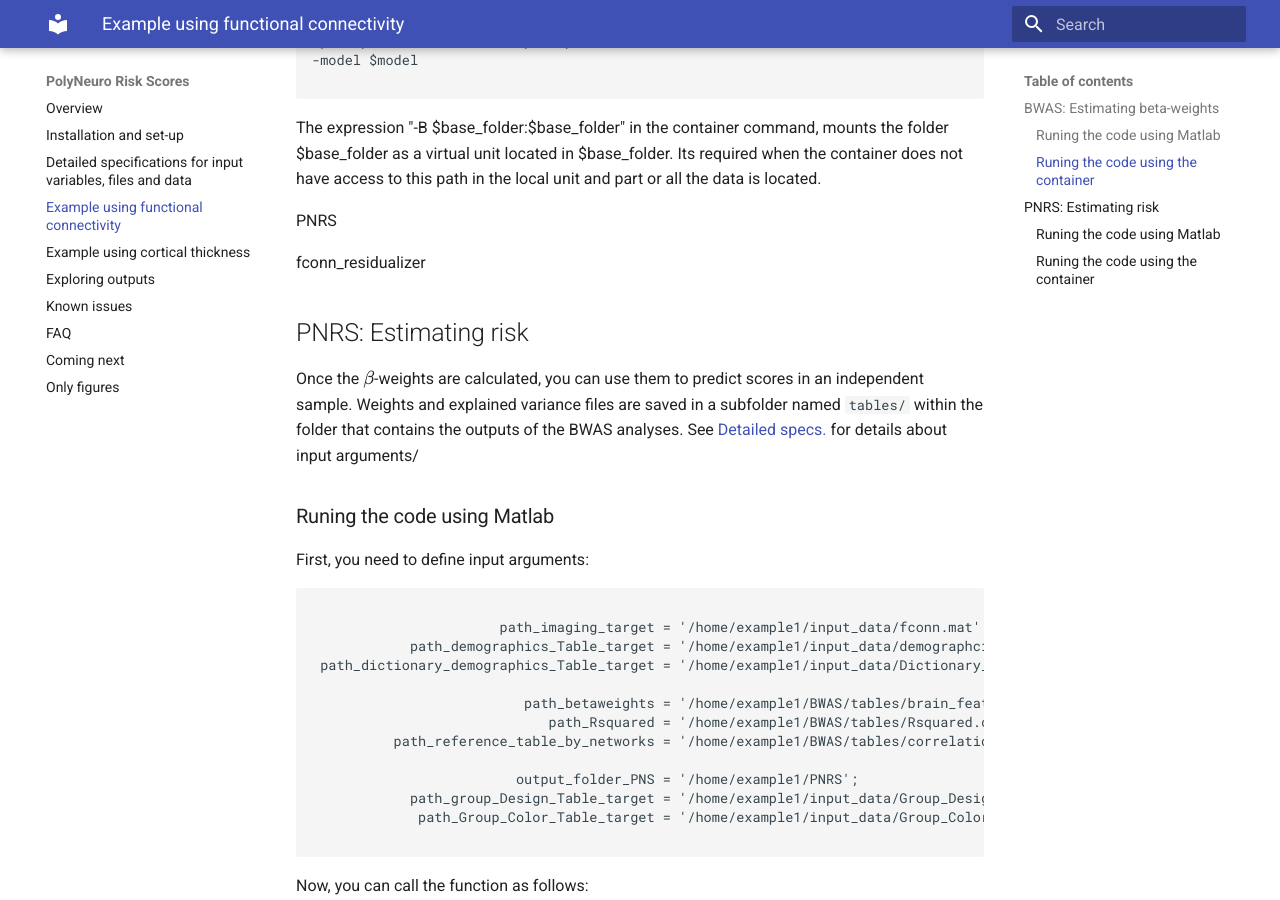
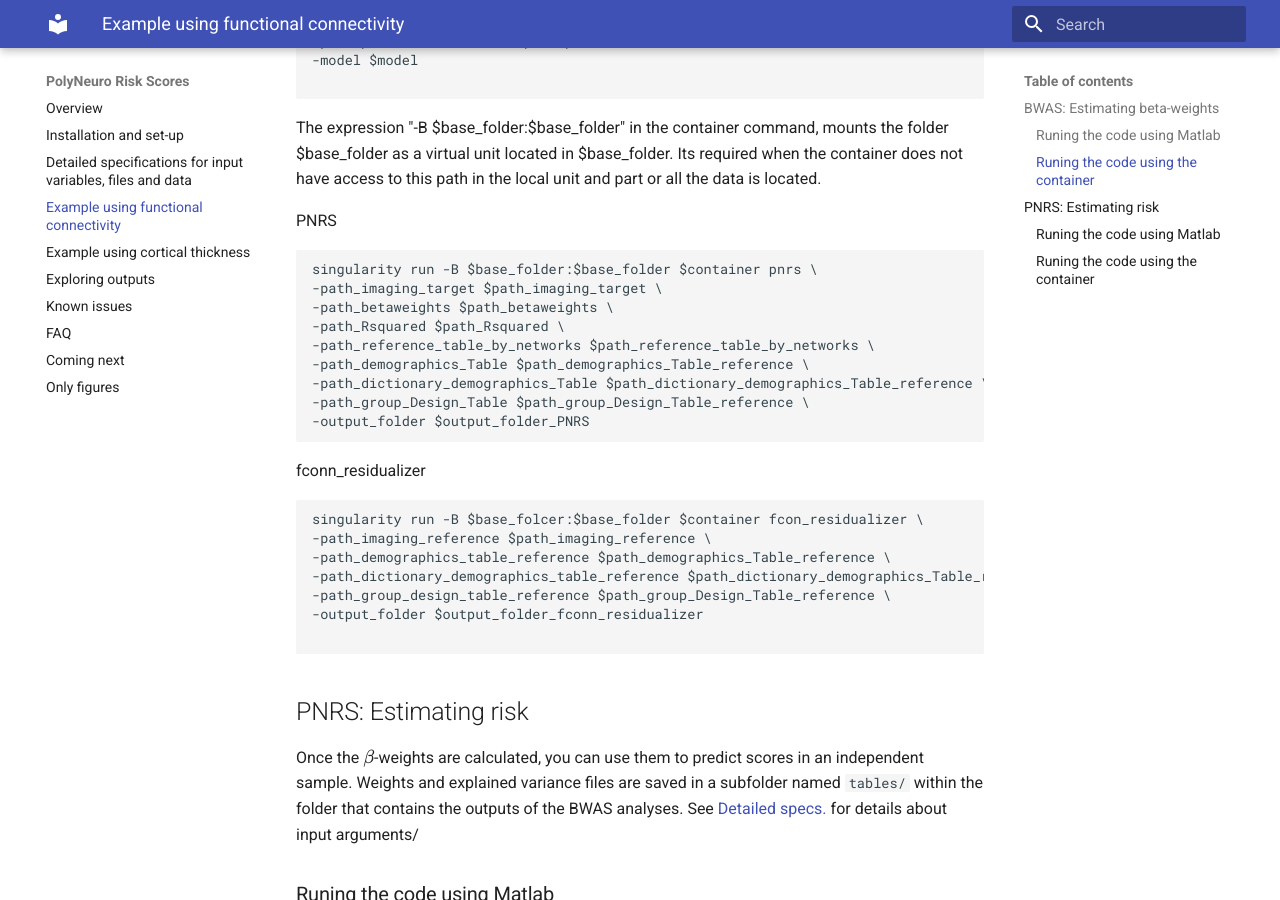
Before and after one commit to omiranda/polyneuro_risk_score, an MkDocs documentation site: the page built from docs/basic_example.md, in a window 1280 px wide and 900 px high, scrolled down 2194 px. Built offline with MkDocs 1.6.1 and Material for MkDocs 9.7.7, drawn with Linux system fonts in a browser that asks for light colours; formulas are drawn with MathJax 3.

Commit message:
Update basic_example.md

````diff
--- a/docs/basic_example.md
+++ b/docs/basic_example.md
@@ -91,7 +91,29 @@ when the container does not have access to this path  in the local unit and part
 
 PNRS
 
+```
+singularity run -B $base_folder:$base_folder $container pnrs \
+-path_imaging_target $path_imaging_target \
+-path_betaweights $path_betaweights \
+-path_Rsquared $path_Rsquared \
+-path_reference_table_by_networks $path_reference_table_by_networks \
+-path_demographics_Table $path_demographics_Table_reference \
+-path_dictionary_demographics_Table $path_dictionary_demographics_Table_reference \
+-path_group_Design_Table $path_group_Design_Table_reference \
+-output_folder $output_folder_PNRS
+```
+
 fconn_residualizer
+
+```
+singularity run -B $base_folcer:$base_folder $container fcon_residualizer \
+-path_imaging_reference $path_imaging_reference \
+-path_demographics_table_reference $path_demographics_Table_reference \
+-path_dictionary_demographics_table_reference $path_dictionary_demographics_Table_reference \
+-path_group_design_table_reference $path_group_Design_Table_reference \
+-output_folder $output_folder_fconn_residualizer
+
+```
 
 ## PNRS: Estimating risk
 
````
